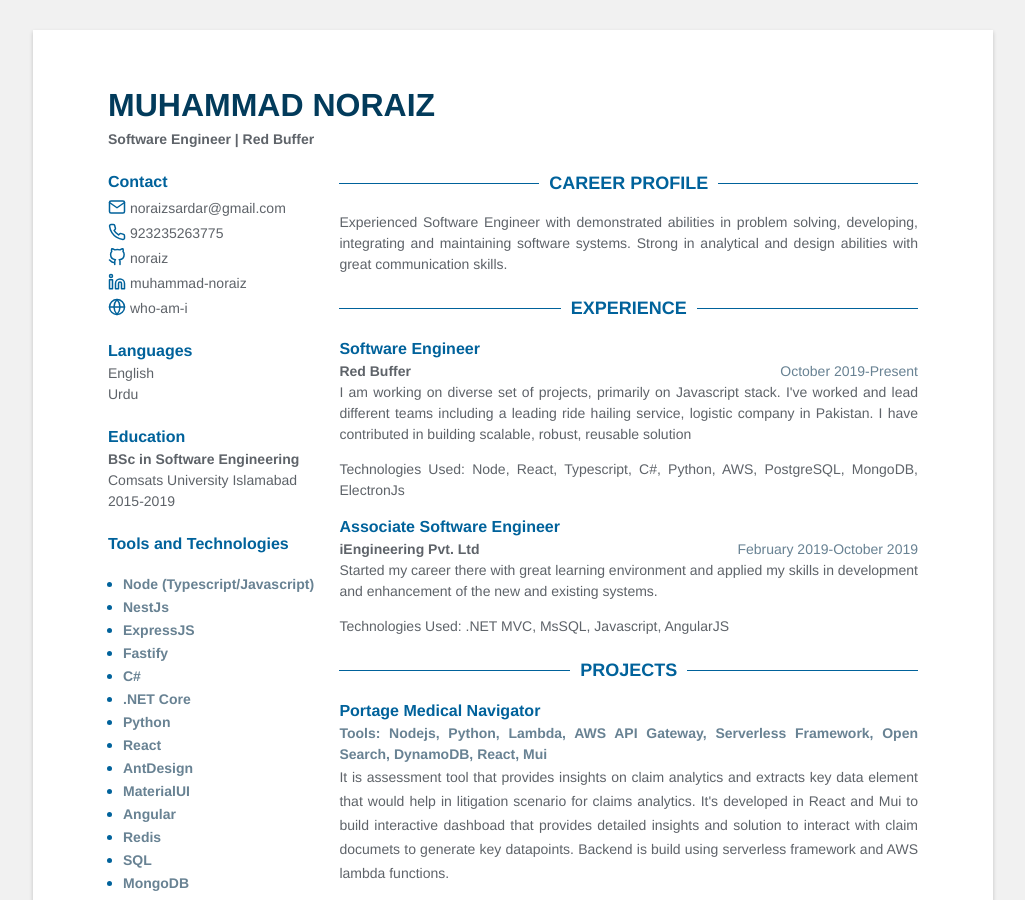
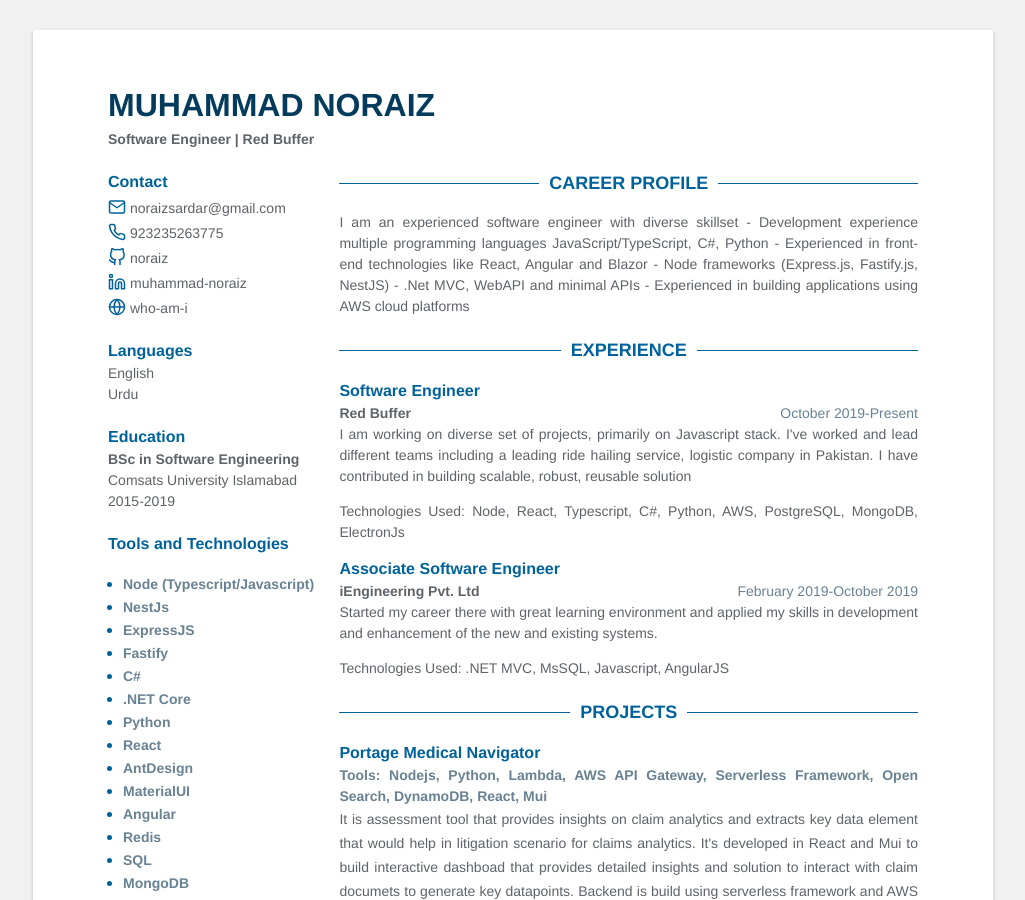
Before and after one commit to noraizsardar/who-am-i, a Jekyll site: the page built from index.html, in a window 1280 px wide and 900 px high. Shown: the whole window, without its empty margins (127-1152 px from the left). Built offline with Jekyll 4.4.1, drawn with Linux system fonts in a browser that asks for light colours.

Commit message:
updated profile section

```diff
--- a/_data/data.yml
+++ b/_data/data.yml
@@ -48,10 +48,12 @@ skills:
   - Git
 # Profile
 profile: |
-  Experienced Software Engineer with demonstrated abilities in
-  problem solving, developing, integrating and maintaining
-  software systems. Strong in analytical and design abilities
-  with great communication skills.
+  I am an experienced software engineer with diverse skillset
+    - Development experience multiple programming languages JavaScript/TypeScript, C#, Python
+    - Experienced in front-end technologies like React, Angular and Blazor
+    - Node frameworks (Express.js, Fastify.js, NestJS)
+    - .Net MVC, WebAPI and minimal APIs
+    - Experienced in building applications using AWS cloud platforms
 
 # Experience
 experience:
```
